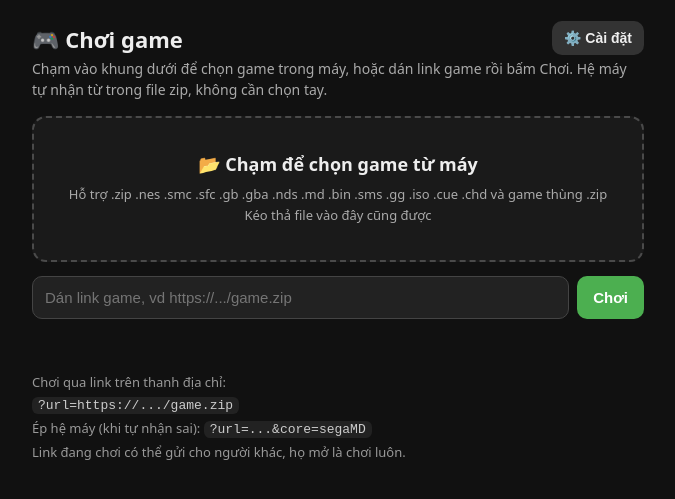
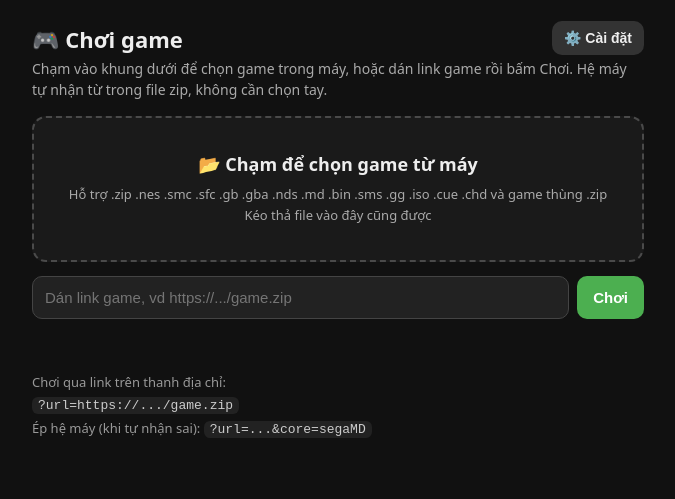
Before and after one commit to longhai/codes, a Jekyll site: the page _posts/2026-11-08-choi-game.html, which Jekyll copies as it is, in a window 1280 px wide. Shown: the top 499 px of the page, without its empty margins (302-977 px from the left). Built offline with Jekyll 4.4.1, drawn with Linux system fonts in a browser that asks for light colours.

Commit message:
Save: choi-game

```diff
--- a/_posts/2026-11-08-choi-game.html
+++ b/_posts/2026-11-08-choi-game.html
@@ -66,7 +66,7 @@
     <select id="coreSel"></select>
     <button id="manualBtn">Chơi với hệ đã chọn</button>
   </div>
-  <div class="hint">Chơi qua link trên thanh địa chỉ:<br><code>?url=https://.../game.zip</code><br>Ép hệ máy (khi tự nhận sai): <code>?url=...&amp;core=segaMD</code><br>Link đang chơi có thể gửi cho người khác, họ mở là chơi luôn.</div>
+  <div class="hint">Chơi qua link trên thanh địa chỉ:<br><code>?url=https://.../game.zip</code><br>Ép hệ máy (khi tự nhận sai): <code>?url=...&amp;core=segaMD</code></div>
 </div>
 <div id="playerWrap" hidden>
   <div id="topbar">
```
